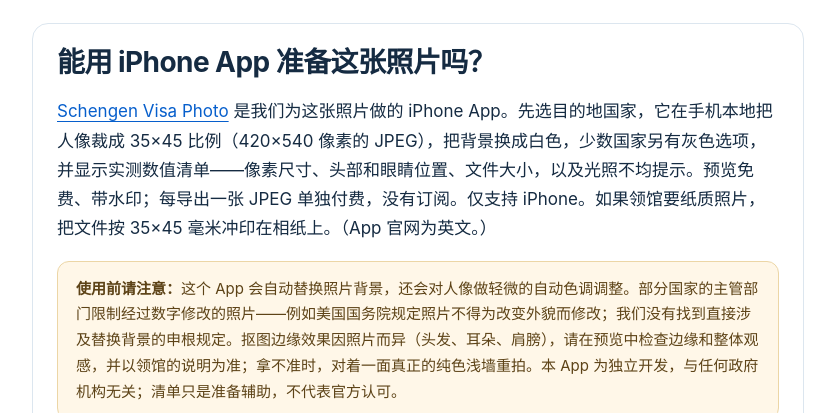
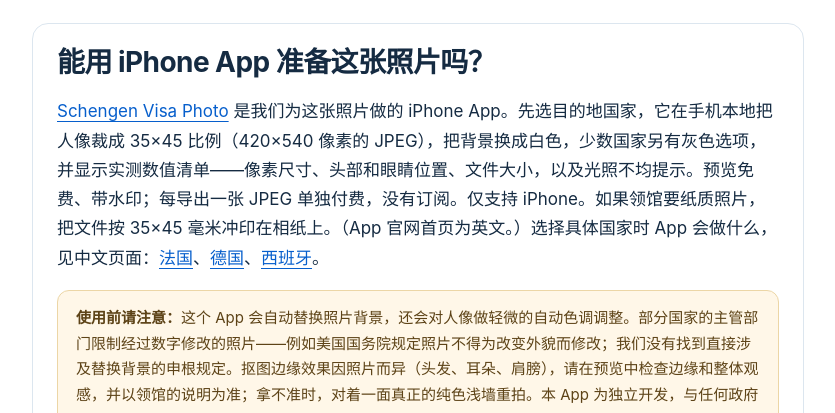
Before and after one commit to peterjiajunzhang/VisaPhotoCom, a plain HTML site: page zh-hans/guides/schengen-visa-photo-requirements-by-country.html in a window 1280 px wide. Shown: the part 3640-4053 px from the top of the page, without its empty margins (222-1057 px from the left). Drawn offline with Linux system fonts and the light colour scheme.

Commit message:
Link the Schengen guide to the new country pages
One sentence in the English and Simplified Chinese Schengen guide's app
paragraph links the France, Germany and Spain pages on the Schengen site
in the same language. build_guides.py --check passes; no schema or
sitemap change.

Co-Authored-By: Claude Opus 5.5 <noreply@anthropic.com>

```diff
--- a/zh-hans/guides/schengen-visa-photo-requirements-by-country.html
+++ b/zh-hans/guides/schengen-visa-photo-requirements-by-country.html
@@ -117,7 +117,7 @@
 
 <section aria-labelledby="app" class="app-note">
 <h2 id="app">能用 iPhone App 准备这张照片吗？</h2>
-<p><a href="https://schengen.visaphoto1tap.com/">Schengen Visa Photo</a> 是我们为这张照片做的 iPhone App。先选目的地国家，它在手机本地把人像裁成 35×45 比例（420×540 像素的 JPEG），把背景换成白色，少数国家另有灰色选项，并显示实测数值清单——像素尺寸、头部和眼睛位置、文件大小，以及光照不均提示。预览免费、带水印；每导出一张 JPEG 单独付费，没有订阅。仅支持 iPhone。如果领馆要纸质照片，把文件按 35×45 毫米冲印在相纸上。（App 官网为英文。）</p>
+<p><a href="https://schengen.visaphoto1tap.com/">Schengen Visa Photo</a> 是我们为这张照片做的 iPhone App。先选目的地国家，它在手机本地把人像裁成 35×45 比例（420×540 像素的 JPEG），把背景换成白色，少数国家另有灰色选项，并显示实测数值清单——像素尺寸、头部和眼睛位置、文件大小，以及光照不均提示。预览免费、带水印；每导出一张 JPEG 单独付费，没有订阅。仅支持 iPhone。如果领馆要纸质照片，把文件按 35×45 毫米冲印在相纸上。（App 官网首页为英文。）选择具体国家时 App 会做什么，见中文页面：<a href="https://schengen.visaphoto1tap.com/zh-hans/france-visa-photo/">法国</a>、<a href="https://schengen.visaphoto1tap.com/zh-hans/germany-visa-photo/">德国</a>、<a href="https://schengen.visaphoto1tap.com/zh-hans/spain-visa-photo/">西班牙</a>。</p>
 <p class="notice"><strong>使用前请注意：</strong>这个 App 会自动替换照片背景，还会对人像做轻微的自动色调调整。部分国家的主管部门限制经过数字修改的照片——例如美国国务院规定照片不得为改变外貌而修改；我们没有找到直接涉及替换背景的申根规定。抠图边缘效果因照片而异（头发、耳朵、肩膀），请在预览中检查边缘和整体观感，并以领馆的说明为准；拿不准时，对着一面真正的纯色浅墙重拍。本 App 为独立开发，与任何政府机构无关；清单只是准备辅助，不代表官方认可。</p>
 <div class="badges guide-badges"><a aria-label="在 App Store 下载 Schengen Visa Photo" class="store" href="https://apps.apple.com/app/id6769272474"><img alt="在 App Store 下载" height="40" src="/assets/app-store.svg" width="120"/></a></div>
 </section>
```
Also changed, not shown: guides/schengen-visa-photo-requirements-by-country.html (+1 -1 lines).
